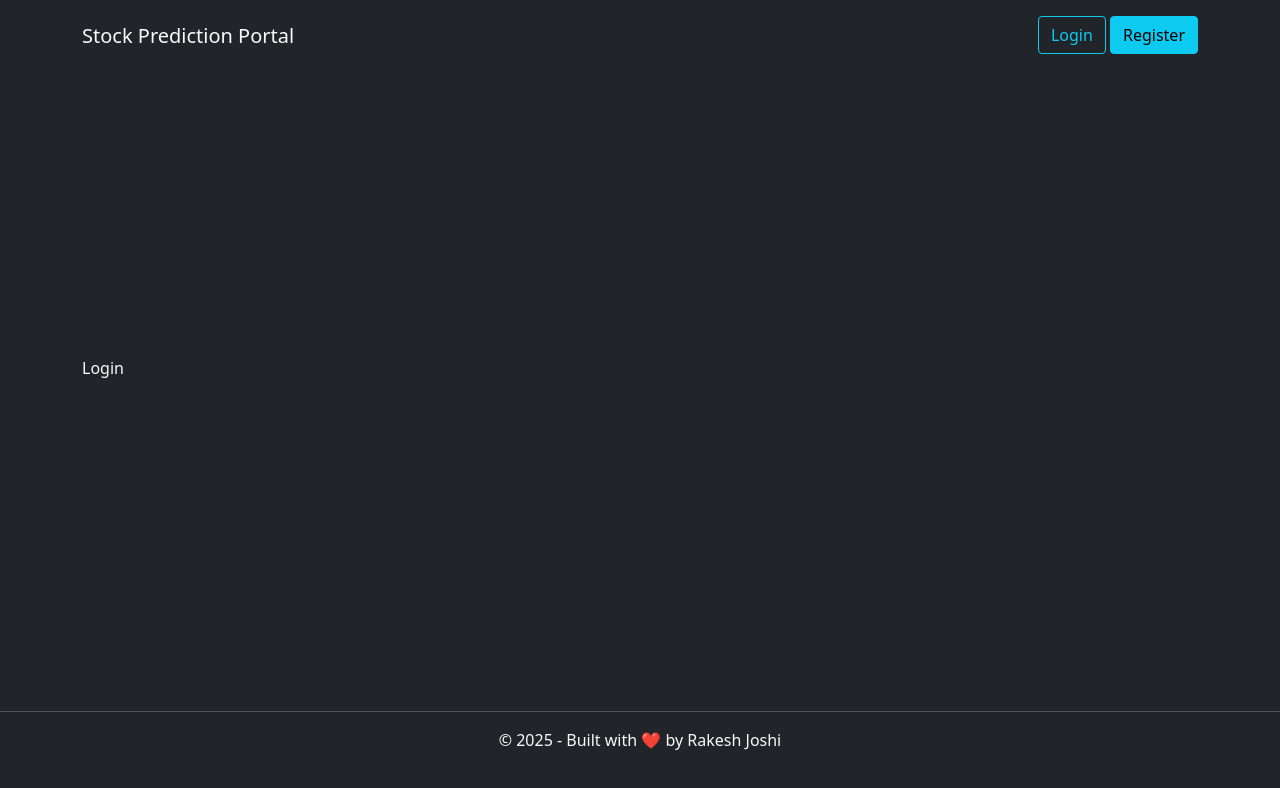
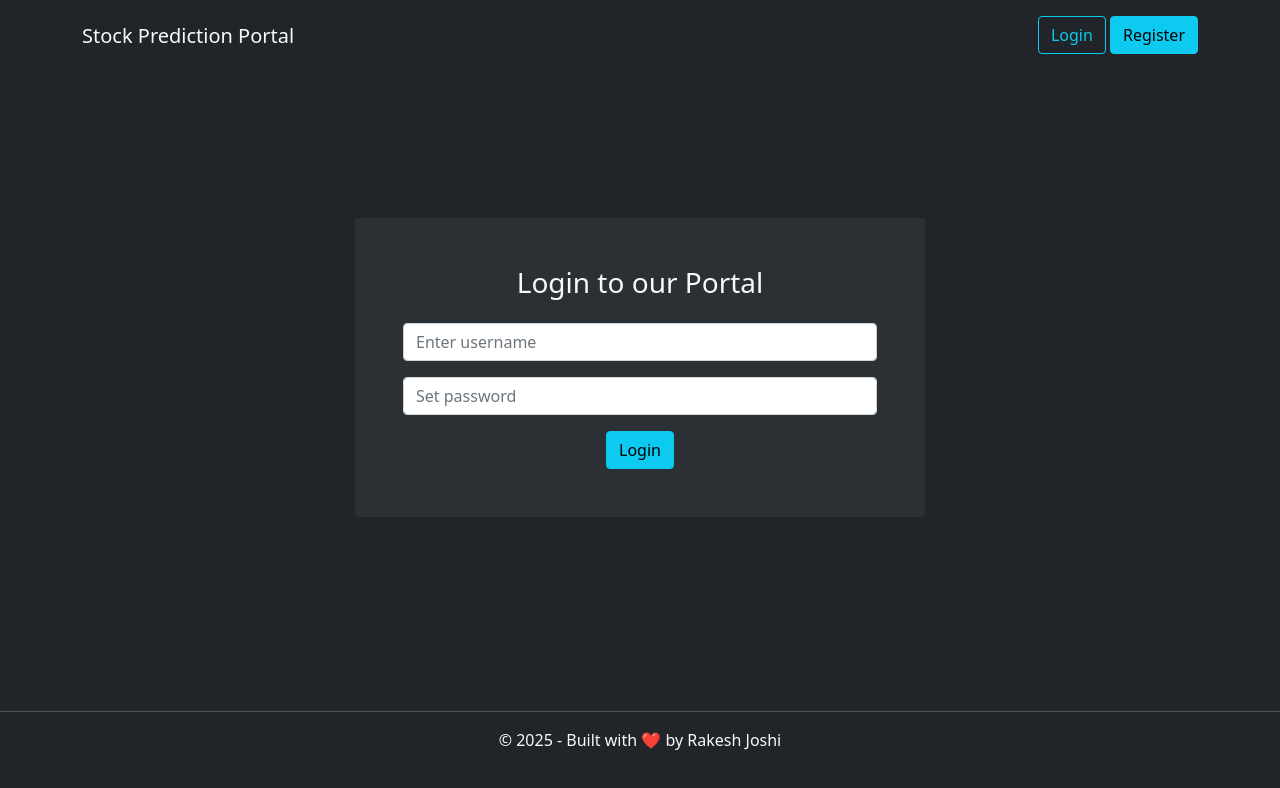
Before and after one commit to rakesh000999/stock-prediction-portal, a React (Vite) app in the folder frontend-react/: page /login in a window 1280 px wide. Shown: the top 788 px of the page. Built offline with nearby package versions, Linux system fonts and the light colour scheme.

Commit message:
login api request

```diff
--- a/frontend-react/src/components/Login.jsx
+++ b/frontend-react/src/components/Login.jsx
@@ -1,10 +1,54 @@
-import React from 'react'
+import React, { use, useState } from 'react'
+import { FontAwesomeIcon } from '@fortawesome/react-fontawesome';
+import { faSpinner } from '@fortawesome/free-solid-svg-icons';
+import axios from 'axios';
 
 const Login = () => {
+
+    const [username, setUsername] = useState('');
+    const [password, setPassword] = useState('');
+    const [loading, setLoading] = useState(false);
+
+    const hadleLogin = async (e) => {
+        e.preventDefault();
+        setLoading(true);
+        const userData = { username, password };
+        console.log(userData);
+
+        try {
+            const response = await axios.post('http://127.0.0.1:8000/api/v1/token/', userData);
+            console.log(response.data);
+            console.log(response);
+        } catch (error) {
+            console.error('Invalid credentials', error);
+        } finally { }
+    }
+
     return (
         <>
-            <div className='text-light container'>
-                Login
+            <div className='container'>
+                <div className='row justify-content-center'>
+                    <div className='col-md-6 bg-light-dark p-5 rounded'>
+                        <h3 className='text-light text-center mb-4'>Login to our Portal</h3>
+                        <form onSubmit={hadleLogin}>
+                            <div className="mb-3">
+                                <input type="text" className='form-control' placeholder='Enter username ' value={username} onChange={(e) => setUsername(e.target.value)} />
+
+                            </div>
+
+                            <div className="mb-3">
+                                <input type="password" className='form-control' placeholder='Set password' value={password} onChange={(e) => setPassword(e.target.value)} />
+
+                            </div>
+
+                            {loading ? (
+                                <button type='submit' className='btn btn-info d-block mx-auto' disabled><FontAwesomeIcon icon={faSpinner} spin /> Please wait...</button>
+                            ) : (
+                                <button type='submit' className='btn btn-info d-block mx-auto'>Login</button>
+                            )}
+                        </form>
+                    </div>
+                </div>
             </div>
         </>
     )
```
